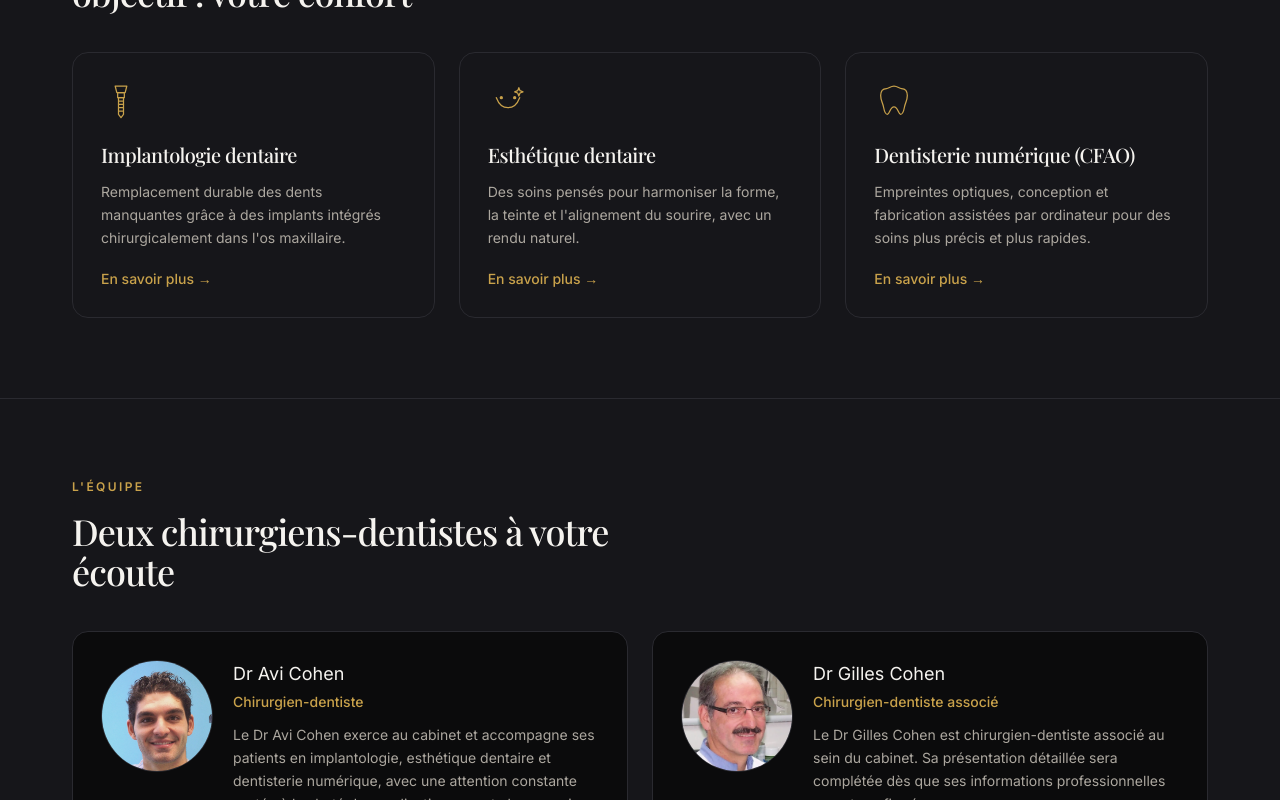
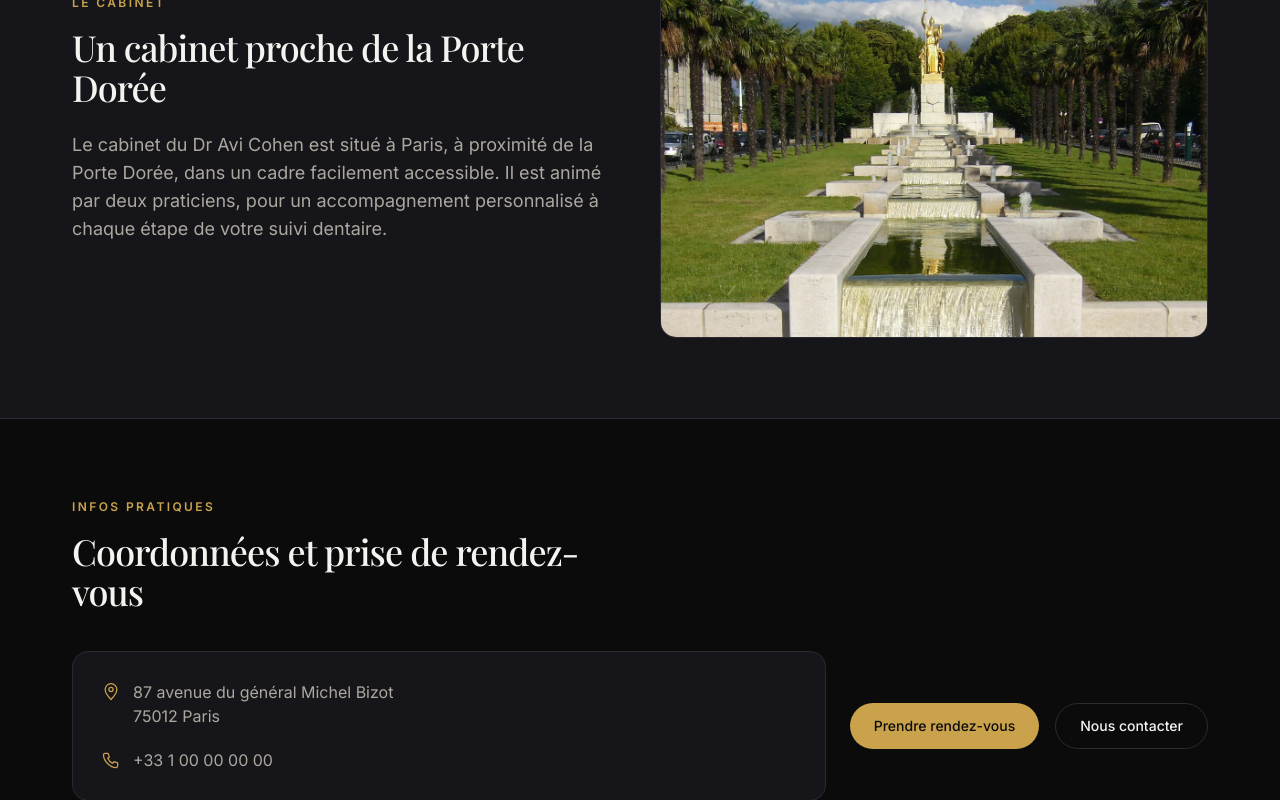
Before and after one commit to bcisse14/AviCohen, a Next.js app: page / in a window 1280 px wide. Shown: the part 940-1740 px from the top of the page. Built offline with nearby package versions, Linux system fonts and the light colour scheme.

Commit message:
(Add) : Ajout de porte dorée

```diff
--- a/app/page.tsx
+++ b/app/page.tsx
@@ -5,7 +5,13 @@ import { Figure } from "@/components/Figure";
 import { Eyebrow, CTALink } from "@/components/ui";
 import { SpecialtyGrid } from "@/components/SpecialtyGrid";
 import { StructuredData } from "@/components/StructuredData";
-import { IconCalendar, IconShield, IconSparkleSmile } from "@/components/icons";
+import {
+  IconCalendar,
+  IconPhone,
+  IconPin,
+  IconShield,
+  IconSparkleSmile,
+} from "@/components/icons";
 import { specialties, siteConfig, team } from "@/lib/site-config";
 import { getDentistStructuredData } from "@/lib/structured-data";
 
@@ -54,6 +60,75 @@ export default function AccueilPage() {
             className="aspect-[4/3] lg:aspect-[5/4]"
             priority
           />
+        </div>
+      </section>
+
+      <section className="border-b border-border bg-surface">
+        <div className="container-site grid gap-10 py-16 sm:py-20 lg:grid-cols-2 lg:items-center">
+          <div>
+            <Eyebrow>Le cabinet</Eyebrow>
+            <h2 className="mt-4 max-w-xl text-3xl sm:text-4xl">
+              Un cabinet proche de la Porte Dorée
+            </h2>
+            <p className="mt-6 max-w-xl text-base leading-relaxed text-muted sm:text-lg">
+              Le cabinet du Dr Avi Cohen est situé à Paris, à proximité de la
+              Porte Dorée, dans un cadre facilement accessible. Il est animé
+              par deux praticiens, pour un accompagnement personnalisé à
+              chaque étape de votre suivi dentaire.
+            </p>
+          </div>
+
+          <Figure
+            src="/images/porte-doree-quartier.webp"
+            alt="La Porte Dorée, à proximité du cabinet"
+            className="aspect-[4/3] lg:aspect-[5/4]"
+          />
+        </div>
+      </section>
+
+      <section className="border-b border-border">
+        <div className="container-site py-16 sm:py-20">
+          <Eyebrow>Infos pratiques</Eyebrow>
+          <h2 className="mt-4 max-w-xl text-3xl sm:text-4xl">
+            Coordonnées et prise de rendez-vous
+          </h2>
+          <div className="mt-10 grid gap-6 lg:grid-cols-[minmax(0,1fr)_auto] lg:items-center">
+            <div className="rounded-2xl border border-border bg-surface p-7">
+              <ul className="flex flex-col gap-5 text-sm text-muted sm:text-base">
+                <li className="flex items-start gap-3">
+                  <IconPin className="mt-0.5 h-5 w-5 shrink-0 text-accent" />
+                  <span>
+                    {siteConfig.address.streetAddress}
+                    <br />
+                    {siteConfig.address.postalCode} {siteConfig.address.addressLocality}
+                  </span>
+                </li>
+                <li className="flex items-center gap-3">
+                  <IconPhone className="h-5 w-5 shrink-0 text-accent" />
+                  <a
+                    href={`tel:${siteConfig.phone.replace(/\s/g, "")}`}
+                    className="no-underline hover:text-accent"
+                  >
+                    {siteConfig.phone}
+                  </a>
+                </li>
+              </ul>
+            </div>
+
+            <div className="flex flex-wrap gap-4">
+              <Link
+                href={siteConfig.doctolibUrl}
+                target="_blank"
+                rel="noopener noreferrer"
+                className="btn-primary"
+              >
+                Prendre rendez-vous
+              </Link>
+              <CTALink href="/contact" variant="secondary">
+                Nous contacter
+              </CTALink>
+            </div>
+          </div>
         </div>
       </section>
 
```
Also changed, not shown: public/images/Porte_Doree.webp (added), public/images/porte-doree-quartier.webp (added).
